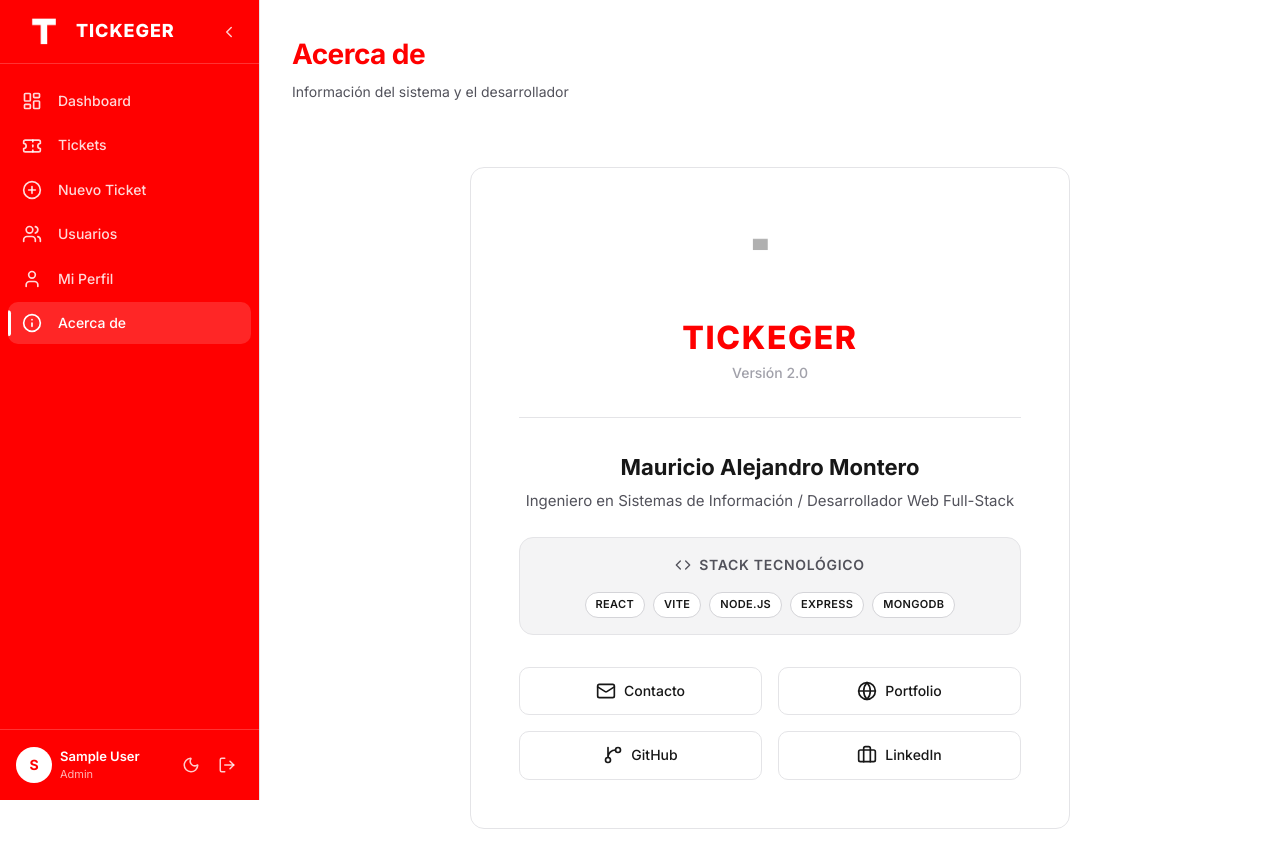
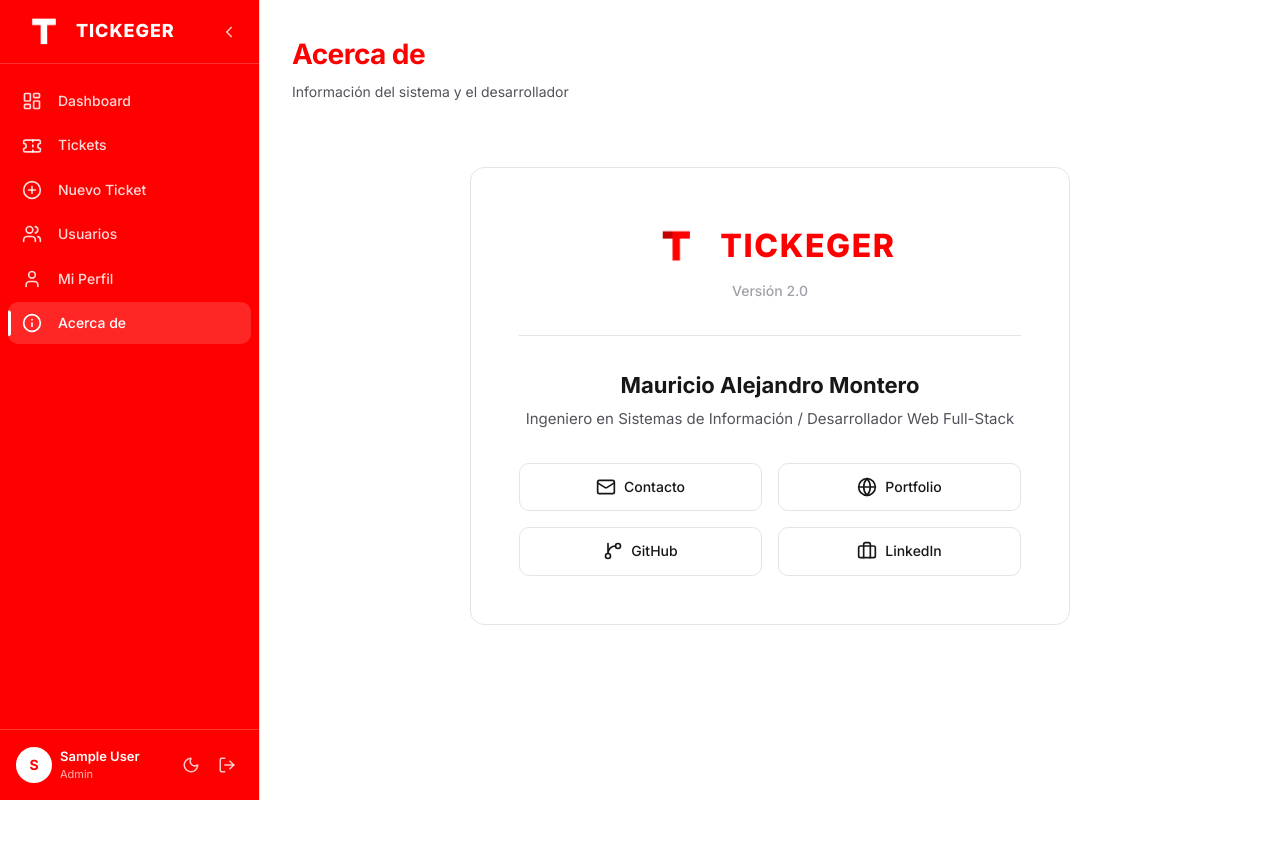
Before and after one commit to medicenalemon/tickeger-frontend, a React (Vite) app: page /about in a window 1280 px wide. After the commit the page ends 800 px from the top, so only its background shows below. Built offline with nearby package versions, Linux system fonts and the light colour scheme; no server answers; sample sign-in values are in the browser's storage.

Commit message:
style: actualizar diseño de Acerca De con logo rojo

```diff
--- a/src/pages/About.css
+++ b/src/pages/About.css
@@ -28,11 +28,17 @@
   gap: var(--space-sm);
 }
 
+.about-logo-container {
+  display: flex;
+  align-items: center;
+  justify-content: center;
+  gap: var(--space-md);
+}
+
 .about-logo-img {
-  width: 90px;
-  height: 90px;
+  width: 60px;
+  height: 60px;
   object-fit: contain;
-  margin-bottom: var(--space-sm);
 }
 
 .about-brand-text {
@@ -47,6 +53,7 @@
   font-size: 14px;
   color: var(--text-muted);
   font-weight: 500;
+  margin-top: -4px;
 }
 
 .about-divider {
@@ -72,43 +79,6 @@
 .developer-role {
   font-size: 15px;
   color: var(--text-secondary);
-}
-
-.tech-stack {
-  display: flex;
-  flex-direction: column;
-  align-items: center;
-  gap: var(--space-md);
-  padding: var(--space-md);
-  background: var(--bg-elevated);
-  border-radius: var(--radius-lg);
-  border: 1px solid var(--border-primary);
-}
-
-.tech-stack h4 {
-  font-size: 14px;
-  font-weight: 600;
-  color: var(--text-secondary);
-  display: flex;
-  align-items: center;
-  gap: var(--space-sm);
-  text-transform: uppercase;
-  letter-spacing: 0.05em;
-}
-
-.stack-badges {
-  display: flex;
-  flex-wrap: wrap;
-  justify-content: center;
-  gap: var(--space-sm);
-}
-
-.badge-tech {
-  background: var(--bg-card);
-  border: 1px solid var(--border-secondary);
-  color: var(--text-primary);
-  padding: 6px 12px;
-  font-size: 12px;
 }
 
 .about-links {
--- a/src/pages/About.jsx
+++ b/src/pages/About.jsx
@@ -14,8 +14,10 @@ const About = () => {
       <div className="about-content">
         <div className="about-card card">
           <div className="about-brand">
-            <img src="/logo.png" alt="Tickeger Logo" className="about-logo-img" />
-            <h2 className="about-brand-text">TICKEGER</h2>
+            <div className="about-logo-container">
+              <img src="/logo-red.png" alt="Tickeger Logo" className="about-logo-img" />
+              <h2 className="about-brand-text">TICKEGER</h2>
+            </div>
             <p className="about-version">Versión 2.0</p>
           </div>
 
@@ -25,17 +27,6 @@ const About = () => {
             <div className="developer-header">
               <h3>Mauricio Alejandro Montero</h3>
               <p className="developer-role">Ingeniero en Sistemas de Información / Desarrollador Web Full-Stack</p>
-            </div>
-
-            <div className="tech-stack">
-              <h4><Code size={16} /> Stack Tecnológico</h4>
-              <div className="stack-badges">
-                <span className="badge badge-tech">React</span>
-                <span className="badge badge-tech">Vite</span>
-                <span className="badge badge-tech">Node.js</span>
-                <span className="badge badge-tech">Express</span>
-                <span className="badge badge-tech">MongoDB</span>
-              </div>
             </div>
 
             <div className="about-links">
```
